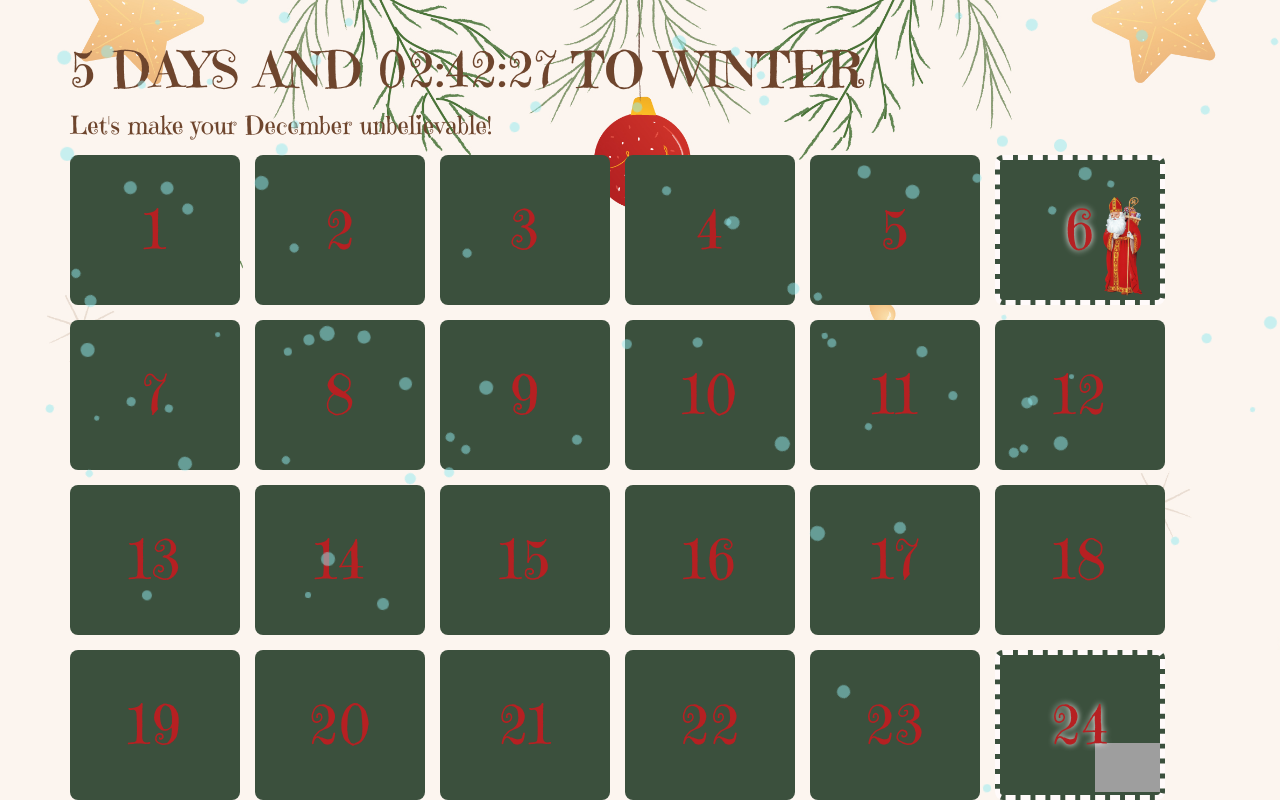
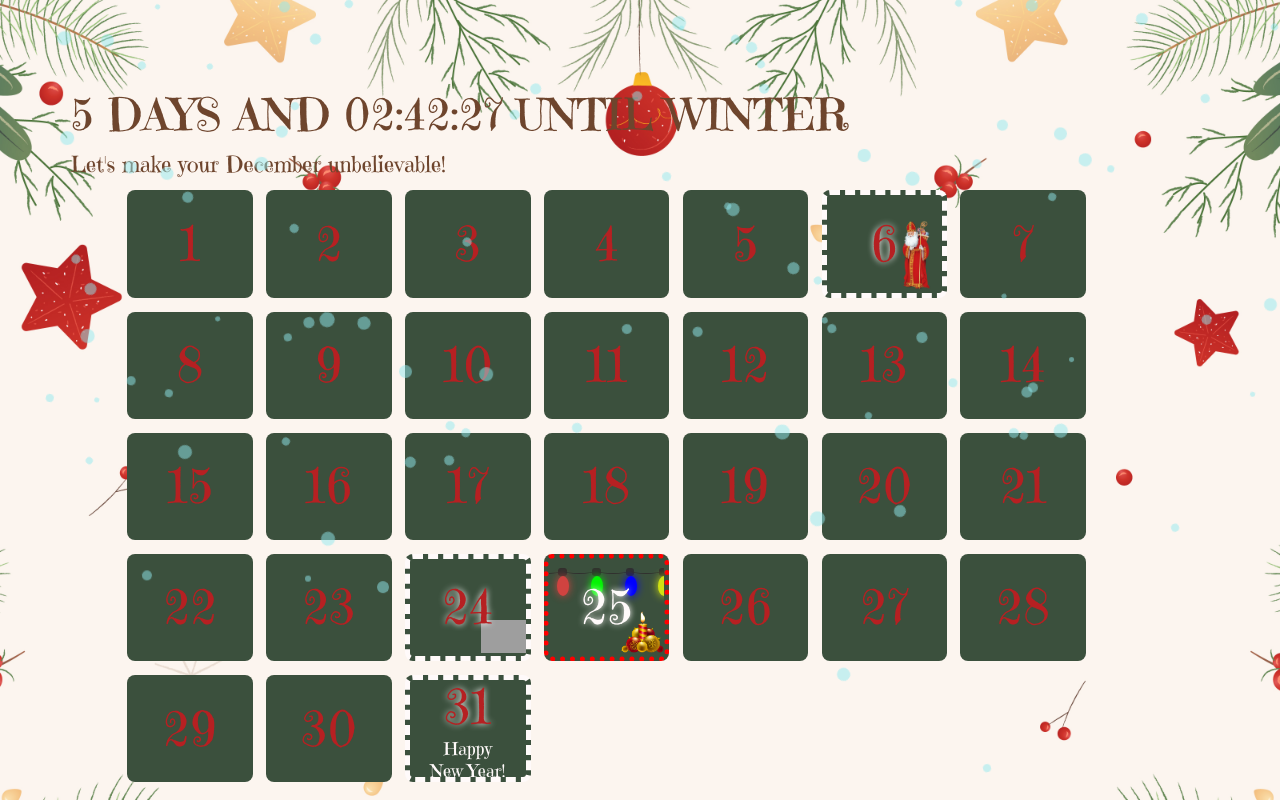
Before and after one commit to diana-tuz/advent2024, a React (Vite) app: page / in a window 1280 px wide. Shown: the top 800 px of the page. Built offline with nearby package versions, Linux system fonts and the light colour scheme; grey boxes are pictures that could not be loaded.

Commit message:
improve textes and add some styles for mobile version

```diff
--- a/src/App.tsx
+++ b/src/App.tsx
@@ -12,8 +12,6 @@ function App() {
     $randomDuration: Math.random() * 5 + 5,
     $randomDelay: Math.random() * 5,
   }));
-
-  console.log(snows);
 
   return (
     <Wrapper>
@@ -84,7 +82,7 @@ const Snow = styled.div.attrs<{
 `;
 
 const Main = styled.div`
-  max-width: 1280px;
+  max-width: 89vw;
   width: 90%;
 `;
 
--- a/src/components/Calendar/index.tsx
+++ b/src/components/Calendar/index.tsx
@@ -25,7 +25,11 @@ const Container = styled.div`
   align-items: center;
   display: flex;
   flex-wrap: wrap;
-  gap: 15px;
+  gap: 1.042vw;
   justify-content: start;
   margin: 0 auto;
+  width: 90%;
+  @media screen and (max-width: 768px) {
+    gap: 2vw;
+  }
 `;
--- a/src/components/CalendarItem/index.tsx
+++ b/src/components/CalendarItem/index.tsx
@@ -6,13 +6,24 @@ import { images } from "../../assets";
 import { CalendarItemPropsType } from "./types";
 
 export const CalendarItem: FC<CalendarItemPropsType> = ({ day }) => {
-  // const today = new Date().toLocaleDateString();
+  // const isWinter = new Date().getMonth().toString() === "1";
   const todayDate = new Date().getDate().toString();
   // const todayDate = "6";
   const currentDate = day.split("/")[1];
   const isDisabled = +currentDate > +todayDate;
-  const lightsArray = Array(5).fill(0);
-  const colors = ["#ec4141", "#00ff00", "#00f", "#e1f00f", "#f557f5"];
+  const lightsArray = Array(10).fill(0);
+  const colors = [
+    "#ec4141",
+    "#00ff00",
+    "#00f",
+    "#e1f00f",
+    "#f557f5",
+    "#ec4141",
+    "#00ff00",
+    "#00f",
+    "#e1f00f",
+    "#f557f5",
+  ];
   const isStClaus = "6" === currentDate;
   const isCristmasEve = "24" === currentDate;
   const isCristmas = "25" === currentDate;
@@ -32,7 +43,7 @@ export const CalendarItem: FC<CalendarItemPropsType> = ({ day }) => {
       disabled={isDisabled}
     >
       <Message $isDisplayed={isDisplayed}>
-        <p>It's not a winter jet! Plase, wait a little bit!</p>
+        <p>It's not winter yet! Please, wait a little bit!</p>
       </Message>
 
       <Datew
@@ -61,57 +72,68 @@ export const CalendarItem: FC<CalendarItemPropsType> = ({ day }) => {
 const Message = styled.div<{ $isDisplayed: boolean }>`
   position: absolute;
   background-color: snow;
-  padding: 10px;
+  padding: 0.694vw;
   right: 0;
-  width: 150px;
+  width: 9.806vw;
   border-radius: 0 28px 28px 28px;
   z-index: 12;
   color: #3b503d;
   opacity: ${({ $isDisplayed }) => ($isDisplayed ? 1 : 0)};
   transition: opacity ease-in 1s;
+
+  @media screen and (max-width: 768px) {
+    width: 22vw;
+    padding: 1vw;
+  }
 `;
 const Container = styled.button<{
   $isSelectedDay: boolean;
   $isHoliday: boolean;
 }>`
   align-items: center;
+  background: #3b503d;
   border: ${({ $isHoliday }) => $isHoliday && "5px dashed snow"};
   border: ${({ $isSelectedDay }) => ($isSelectedDay ? "5px dotted red" : "")};
   display: flex;
-  height: 150px;
+  flex-direction: column;
+  height: 8.417vw;
   justify-content: center;
-  align-items: center;
-  width: 170px;
-  background: #3b503d;
+  overflow: hidden;
   position: relative;
-  overflow: hidden;
-  flex-direction: column;
+  width: 9.806vw;
+  @media screen and (max-width: 768px) {
+    width: 25vw;
+    height: 15vh;
+  }
 `;
 const Datew = styled.p<{
   $isSelectedDay: boolean;
   $isHoliday: boolean;
 }>`
-  font-size: 55px;
+  font-size: 3.819vw;
   color: ${({ $isSelectedDay }) => ($isSelectedDay ? "snow" : "#b62022")};
   z-index: 2;
   text-shadow: ${({ $isHoliday }) => $isHoliday && "0 0 6px snow"};
+  @media screen and (max-width: 768px) {
+    font-size: 9vw;
+  }
 `;
 
 const Lights = styled.div`
   position: absolute;
-  top: 10px;
+  top: 0.694vw;
   left: 0;
   display: flex;
   gap: 25px;
-  padding: 0 10px;
+  padding: 0 0.694vw;
   flex-wrap: nowrap;
 `;
 const Light = styled.div`
   border-radius: 3px;
   display: block;
   content: "";
-  width: 10px;
-  height: 10px;
+  width: 0.694vw;
+  height: 0.694vw;
   background-color: #31302e;
   position: relative;
 
@@ -168,18 +190,21 @@ const Item = styled.div<{ $delay: number; $color: string }>`
   animation-delay: ${({ $delay }) => `${$delay}s`};
   background-color: ${({ $color }) => $color};
   border-radius: 50%;
-  box-shadow: 0 0 10px ${({ $color }) => $color};
+  box-shadow: 0 0 0.694vw ${({ $color }) => $color};
 `;
 
 const Image = styled.img`
-  width: 65px;
+  width: 3.5vw;
   z-index: 0;
   position: absolute;
   bottom: 3px;
   right: 0;
+  @media screen and (max-width: 768px) {
+    width: 8vw;
+  }
 `;
 
 const Text = styled.p`
-  font-size: 20px;
+  font-size: 1.389vw;
   color: snow;
 `;
--- a/src/components/Hero/index.tsx
+++ b/src/components/Hero/index.tsx
@@ -62,7 +62,7 @@ export const Hero: FC<HeroPropsType> = () => {
       : `${seconds}`
     : "00";
 
-  const timerText = `${timerMonth} ${timerDays} ${timerTimes}:${timerMinutes}:${timerSeconds} to winter`;
+  const timerText = `${timerMonth} ${timerDays} ${timerTimes}:${timerMinutes}:${timerSeconds} until winter`;
 
   return (
     <Container>
@@ -75,13 +75,22 @@ export const Hero: FC<HeroPropsType> = () => {
 const Container = styled.div``;
 
 const Text = styled.p`
-  font-size: 50px;
+  font-size: 3.472vw;
   color: #6e452d;
   font-weight: 700;
   text-transform: uppercase;
+
+  @media screen and (max-width: 768px) {
+    font-size: 7vw;
+  }
 `;
+
 const Title = styled.h2`
-  font-size: 25px;
+  font-size: 1.736vw;
   color: #6e452d;
-  margin-bottom: 10px;
+  margin-bottom: 0.694vw;
+
+  @media screen and (max-width: 768px) {
+    font-size: 4vw;
+  }
 `;
```
